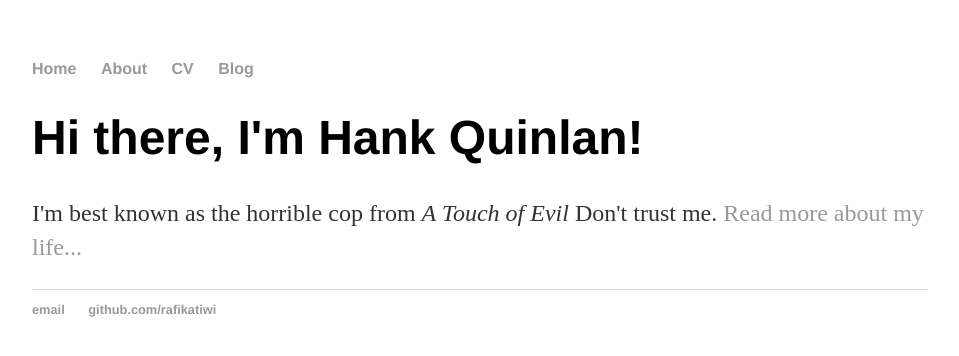
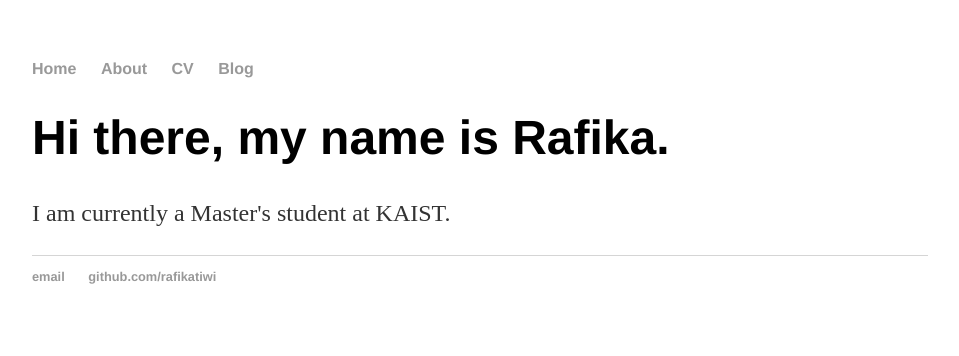
Before and after one commit to rafikatiwi/rafikatiwi.github.io, a Jekyll site: the page built from index.html, in a window 1280 px wide. Shown: the top 356 px of the page, without its empty margins (160-1119 px from the left). Built offline with Jekyll 4.4.1, drawn with Linux system fonts in a browser that asks for light colours.

Commit message:
Update index.html

```diff
--- a/index.html
+++ b/index.html
@@ -3,6 +3,6 @@ layout: default
 title: Hank Quinlan, Horrible Cop
 ---
 <div class="blurb">
-	<h1>Hi there, I'm Hank Quinlan!</h1>
-	<p>I'm best known as the horrible cop from <em>A Touch of Evil</em> Don't trust me. <a href="/about">Read more about my life...</a></p>
+	<h1>Hi there, my name is Rafika.</h1>
+	<p>I am currently a Master's student at KAIST.</p>
 </div><!-- /.blurb -->
```
